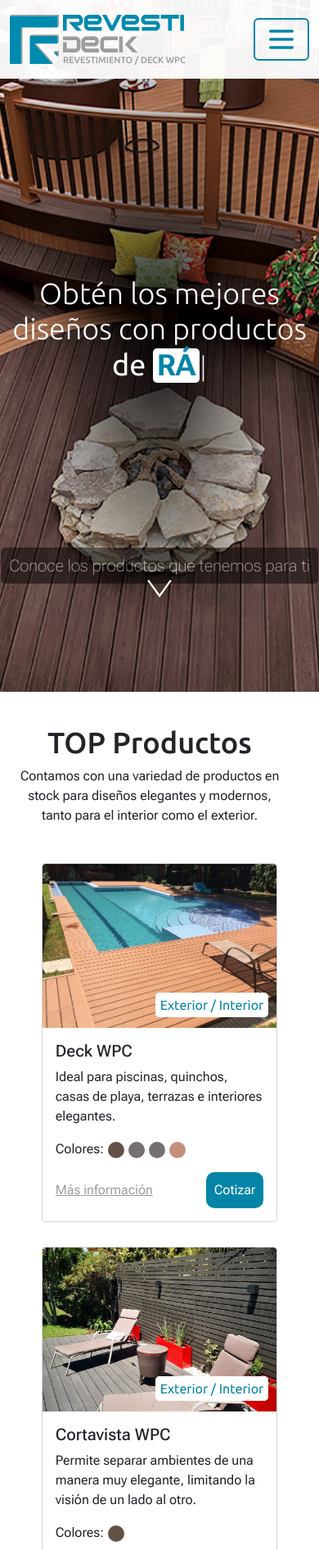
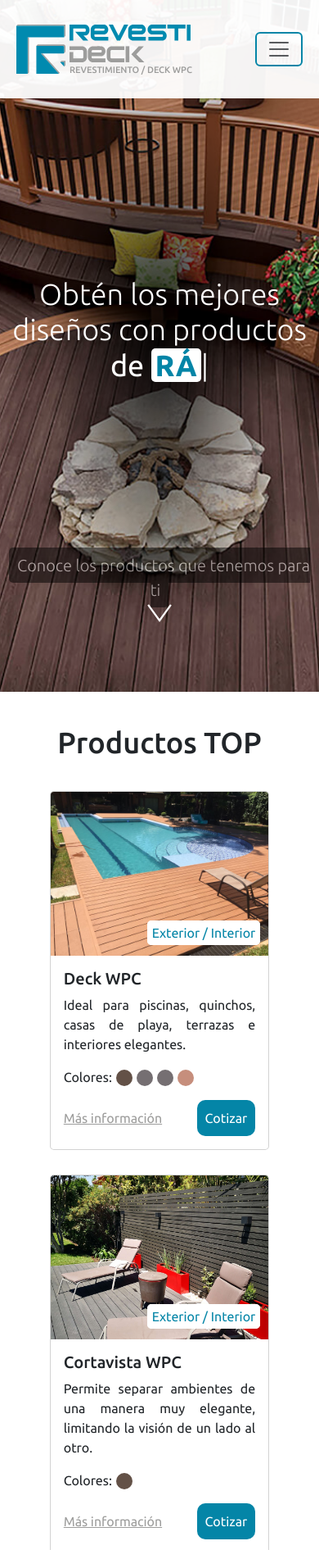
Before and after one commit to luistorresherrera/revestideck, a website: page index.html in a window 390 px wide. Shown: the top 1891 px of the page at 82% size. Drawn offline with nearby package versions, Linux system fonts and the light colour scheme.

Commit message:
Subida nuevo index

```diff
--- a/index.html
+++ b/index.html
@@ -19,8 +19,8 @@
   <body>
     <header>
       <!-- BARRA DE NAVEGACION -->
+
       <nav class="navbar navbar-expand-lg align-middle">
-        <div class="container-fluid">
         <div class="nav-logoDiv d-flex justify-content-around">
           <img
             src="./images/corp/favicon.svg"
@@ -43,21 +43,13 @@
         <button
           class="navbar-toggler"
           type="button"
-            data-bs-toggle="collapse"
-            data-bs-target="#navbarNav"
+          data-toggle="collapse"
+          data-target="#navbarNav"
           aria-controls="navbarNav"
           aria-expanded="false"
           aria-label="Toggle navigation"
         >
-            <span>
-              <svg viewBox="0 0 24 24">
-                <path
-                  d="M4 6H20M4 12H20M4 18H20"
-                  stroke-width="2"
-                  stroke-linecap="round"
-                  stroke-linejoin="round"
-                /></svg
-            ></span>
+          <span class="navbar-toggler-icon"></span>
         </button>
         <div
             class="collapse navbar-collapse justify-content-end"
@@ -156,11 +148,7 @@
       </div>
 
       <div id="productos" class="row col-12 text-center">
-        <h3>TOP Productos</h3>
-        <p>
-          Contamos con una variedad de productos en stock para diseños elegantes
-          y modernos, tanto para el interior como el exterior.
-        </p>
+        <h3>Productos TOP</h3>
       </div>
 
       <div class="row d-flex justify-content-around">
@@ -315,14 +303,14 @@
             </div>
           </div>
         </div>
-
+      </div>
+      <section>
         <div class="d-flex flex-row">
           <div class="d-flex flex-column col-12 text-center">
             <h3>¿Por qué utilizar productos de WPC?</h3>
             <p>&nbsp;</p>
 
             <div class="d-flex flex-row justify-content-around"></div>
-          </div>
           </div>
         </div>
 
@@ -399,17 +387,24 @@
             </div>
           </div>
           <div
-          class="col-12 col-xs-12 col-xs-12 col-sm-12 col-md-12 col-lg-6 col-xl-6"
+            class="row col-12 col-xs-12 col-xs-12 col-sm-12 col-md-12 col-lg-6 col-xl-6"
           >
             <div class="text-start">
               <h4>Gran durabilidad</h4>
               <p>
                 Los pisos Deck WPC son extremadamente duraderos y resistentes a
-              los elementos, lo que los convierte en una opción ideal para áreas
-              expuestas al sol, la lluvia o la humedad. Tus pisos no se
+                los elementos, lo que los convierte en una opción ideal para
+                áreas expuestas al sol, la lluvia o la humedad. Tus pisos no se
                 deformarán, ni agrietarán, ni pudrirán con el paso del tiempo.
               </p>
-            <h4>Resistentcia al deslizamiento</h4>
+              <h4>No requiere mantenimiento constante</h4>
+              <p>
+                Los pisos Deck WPC son extremadamente duraderos y resistentes a
+                los elementos, lo que los convierte en una opción ideal para
+                áreas expuestas al sol, la lluvia o la humedad. Tus pisos no se
+                deformarán, ni agrietarán, ni pudrirán con el paso del tiempo.
+              </p>
+              <h4>Resistencia al deslizamiento</h4>
               <p>
                 La mayoría de los pisos Deck WPC cuentan con una superficie
                 antideslizante, lo que los convierte en una opción segura para
@@ -417,16 +412,10 @@
                 ayuda a prevenir caídas y proporciona una mayor tranquilidad,
                 especialmente si tienes niños o adultos mayores en casa.
               </p>
-            <h4>No requiere mantenimiento constante</h4>
-            <p>
-              Los pisos Deck WPC son extremadamente duraderos y resistentes a
-              los elementos, lo que los convierte en una opción ideal para áreas
-              expuestas al sol, la lluvia o la humedad. Tus pisos no se
-              deformarán, ni agrietarán, ni pudrirán con el paso del tiempo.
-            </p>
             </div>
           </div>
         </div>
+      </section>
     </main>
     <footer></footer>
     <!-- MODAL DE COTIZACION -->
@@ -477,6 +466,10 @@
       integrity="sha384-Rx+T1VzGupg4BHQYs2gCW9It+akI2MM/mndMCy36UVfodzcJcF0GGLxZIzObiEfa"
       crossorigin="anonymous"
     ></script>
+    <script src="https://ajax.googleapis.com/ajax/libs/jquery/3.5.1/jquery.min.js"></script>
+    <script src="https://cdnjs.cloudflare.com/ajax/libs/popper.js/1.16.0/umd/popper.min.js"></script>
+    <script src="https://maxcdn.bootstrapcdn.com/bootstrap/4.5.2/js/bootstrap.min.js"></script>
+
     <script src="./scripts/typed.js"></script>
     <script src="./scripts/main.js"></script>
   </body>
--- a/scss/base/_reset.scss
+++ b/scss/base/_reset.scss
@@ -1,4 +1,5 @@
 * {
   margin: 0px;
   padding: 0px;
+  @include ubuntu();
 }
--- a/scss/layouts/_containers.scss
+++ b/scss/layouts/_containers.scss
@@ -79,4 +79,9 @@ section {
 .row {
   padding-left: 5%;
   padding-right: 5%;
+  margin: 0px;
+  & p {
+    text-align: justify;
+    text-justify: inter-word;
+  }
 }
--- a/scss/layouts/_navigation.scss
+++ b/scss/layouts/_navigation.scss
@@ -10,6 +10,7 @@
     top: 0px;
     left: 0px;
     width: 100%;
+    padding: 20px;
     &-toggler {
       border: $blue_color 2px solid;
       color: rgba(0, 0, 255, 0);
--- a/scss/styles.scss
+++ b/scss/styles.scss
@@ -1,7 +1,7 @@
 @import "./utilities/variables.scss";
 @import "./utilities/mixins.scss";
+@import "./base/typo.scss";
 @import "./base/reset.scss";
-@import "./base/typo.scss";
 @import "./layouts/hero.scss";
 @import "./layouts/navigation.scss";
 @import "./layouts/containers.scss";
```
Also changed, not shown: css/styles.css, 1 other file. Lines whose indentation alone changed are shown as unchanged.
